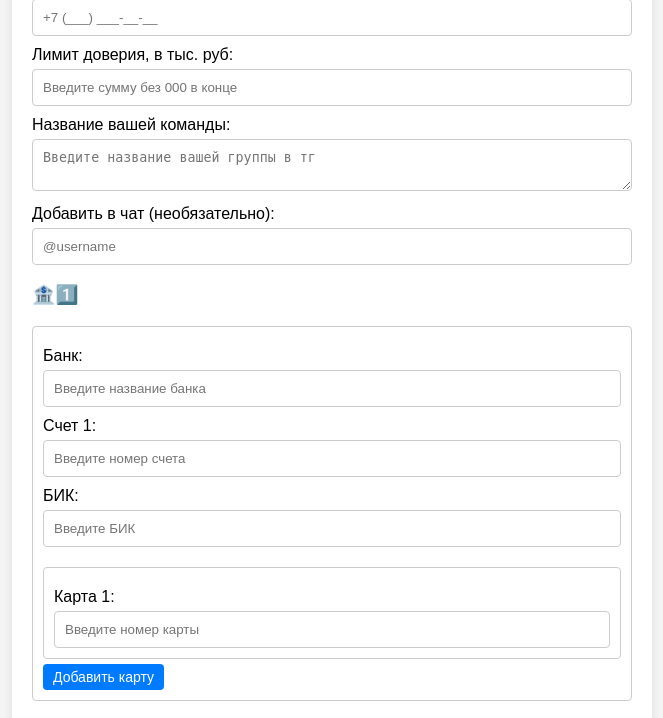
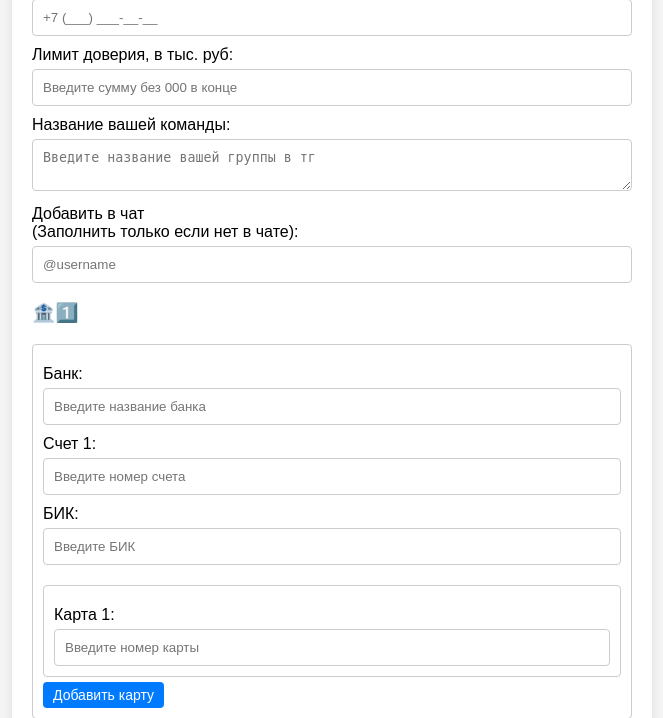
Before and after one commit to kakovi/ankettt.github.io, a Python web app: template templates/form.html in a window 1280 px wide. Shown: the part 412-1130 px from the top of the page, without its empty margins (308-971 px from the left). Run offline with Jinja, Linux system fonts and the light colour scheme; the template is opened without the code that fills it, so the values that code supplies are empty; some libraries are stand-ins or nearby versions.

Commit message:
Update form.html

```diff
--- a/templates/form.html
+++ b/templates/form.html
@@ -139,7 +139,7 @@
       <label for="comments">Название вашей команды:</label>
       <textarea id="comments" name="comments" placeholder="Введите название вашей группы в тг"></textarea>
 
-      <label for="add_to_chat">Добавить в чат (необязательно):</label>
+      <label for="add_to_chat">Добавить в чат <br>(Заполнить только если нет в чате):</label>
       <input type="text" id="add_to_chat" name="add_to_chat" maxlength="32" title="Начинается с @" placeholder="@username">
 
       <h3>🏦1️⃣</h3>
```
